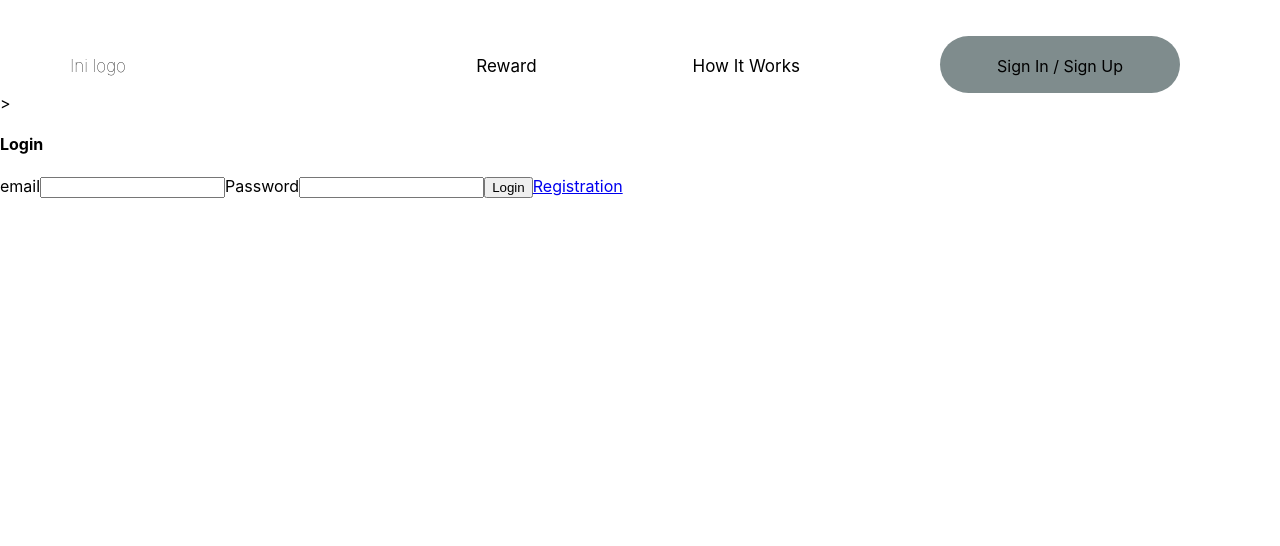
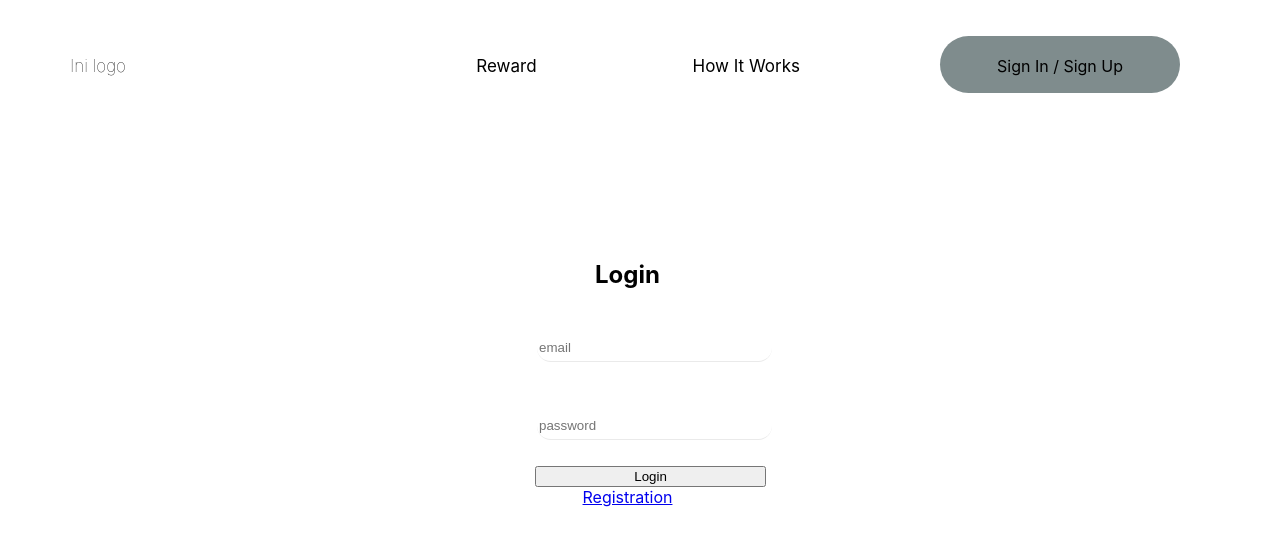
Before and after one commit to zarszz/pc-user-front, a React (Create React App) app: page /signin in a window 1280 px wide. Shown: the top 546 px of the page. Built offline with nearby package versions, Linux system fonts and the light colour scheme.

Commit message:
add web title

```diff
--- a/src/common/how-it-works.js
+++ b/src/common/how-it-works.js
@@ -1,10 +1,17 @@
 import React from 'react';
+import Helmet from 'react-helmet';
+
 import './how-it-works.css';
+
+const title = 'How Its Work ??';
 
 class HowItWork extends React.Component {
   render() {
     return (
       <div>
+        <Helmet>
+          <title> {title} </title>
+        </Helmet>
         <div>
           <div className="title">
             <p>How it works</p>
--- a/src/landing-page.js
+++ b/src/landing-page.js
@@ -1,11 +1,17 @@
 import React from 'react';
+import Helmet from 'react-helmet';
+
 import './landing-page.css';
 
+const title = 'Dikumpul - Sampahmu Menjadi Hal Menarik';
 
 class LandingPage extends React.Component {
   render() {
     return (
       <div>
+        <Helmet>
+          <title>{title}</title>
+        </Helmet>
         <div className="col1">
           <div className="headline">
             <h1>Headline</h1>
--- a/src/user/reward.js
+++ b/src/user/reward.js
@@ -1,10 +1,17 @@
 import React from 'react';
 import './reward.css';
+
+import Helmet from 'react-helmet';
+
+const title = 'Rewards';
 
 class Reward extends React.Component {
   render() {
     return (
       <div>
+        <Helmet>
+          <title>{ title }</title>
+        </Helmet>
         <div className="container">
           <div className="col1">
             <div className="head">
--- a/src/user/user-feature/postData.js
+++ b/src/user/user-feature/postData.js
@@ -3,9 +3,10 @@ export function PostData(userData) {
   return new Promise((resolve, reject) => {
     fetch(BaseURL, {
       method: "POST",
-      headers:{
-        "Content-Type": "Application/json",
-      },
+      headers:new Headers({
+        'Accept': 'application/json',
+        'Content-Type': 'application/json',
+      }),
       body: JSON.stringify(userData),
     })
       .then((response) => response.json())
--- /dev/null
+++ b/src/user/user-feature/signin.css
@@ -0,0 +1,22 @@
+.form {
+  position: absolute;
+  top: 30%;
+  left: 40%;
+  text-align: center;
+
+}
+
+input {
+  width: 100%;
+  height: 25px;
+  margin: 25px 25px;
+  background: rgba(0, 0, 0, 0);
+  border-radius: 15px;
+  border: none;
+  border-bottom: 1px solid #EAEAEA;
+}
+
+button {
+  width: 100%;
+  margin-left: 10%;
+}
--- a/src/user/user-feature/signin.js
+++ b/src/user/user-feature/signin.js
@@ -1,7 +1,10 @@
 import React, { Component } from 'react';
 import { Redirect } from 'react-router-dom';
+import { Helmet } from 'react-helmet';
+
 import { PostData } from './postData';
-import { Helmet } from 'react-helmet';
+
+import './signin.css'
 
 const TITLE = 'Daftar';
 
@@ -41,22 +44,18 @@ class Login extends Component {
     }
 
     return (
-      <div>>
+      <div>
         <Helmet>
           <title>{ TITLE } </title>
         </Helmet>
 
-        <div className="row" id="Body">
-          <div className="medium-5 columns left">
-            <h4>Login</h4>
-            <label>email</label>
-            <input type="email" name="email" onChange={this.onChange} />
-            <label>Password</label>
-            <input type="password" name="password" onChange={this.onChange} />
-            <input type="submit" value="Login" onClick={this.login} />
+          <div className="form">
+            <h2>Login</h2>
+            <input type="email" name="email" placeholder= "email" onChange={this.onChange} /><br />
+            <input type="password" name="password" placeholder="password"conChange={this.onChange} /> <br />
+            <button type="submit" value="Login" onClick={this.login} >Login</button>
             <a href="/signup">Registration</a>
           </div>
-        </div>
         </div>
     );
   }
```
